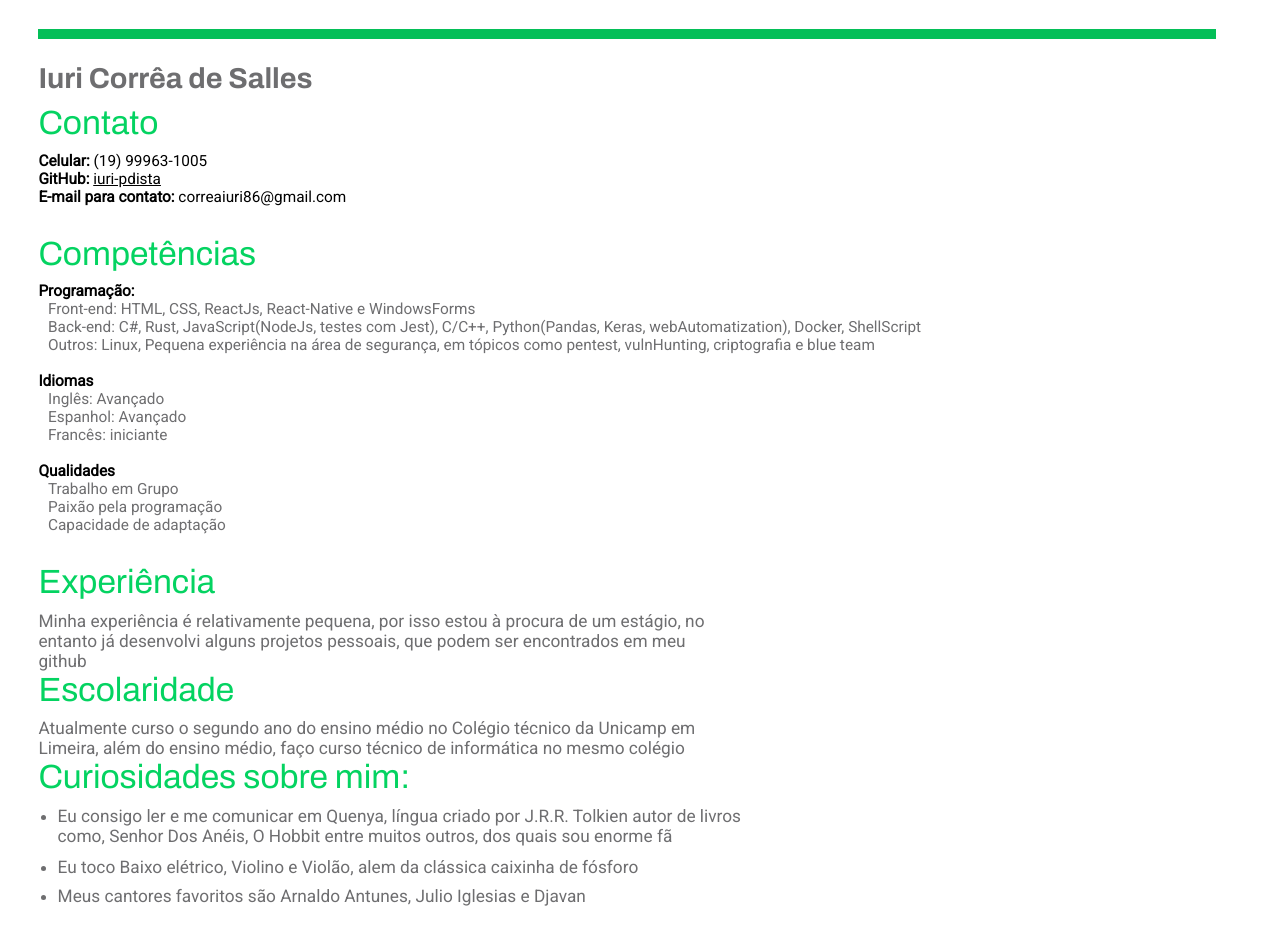
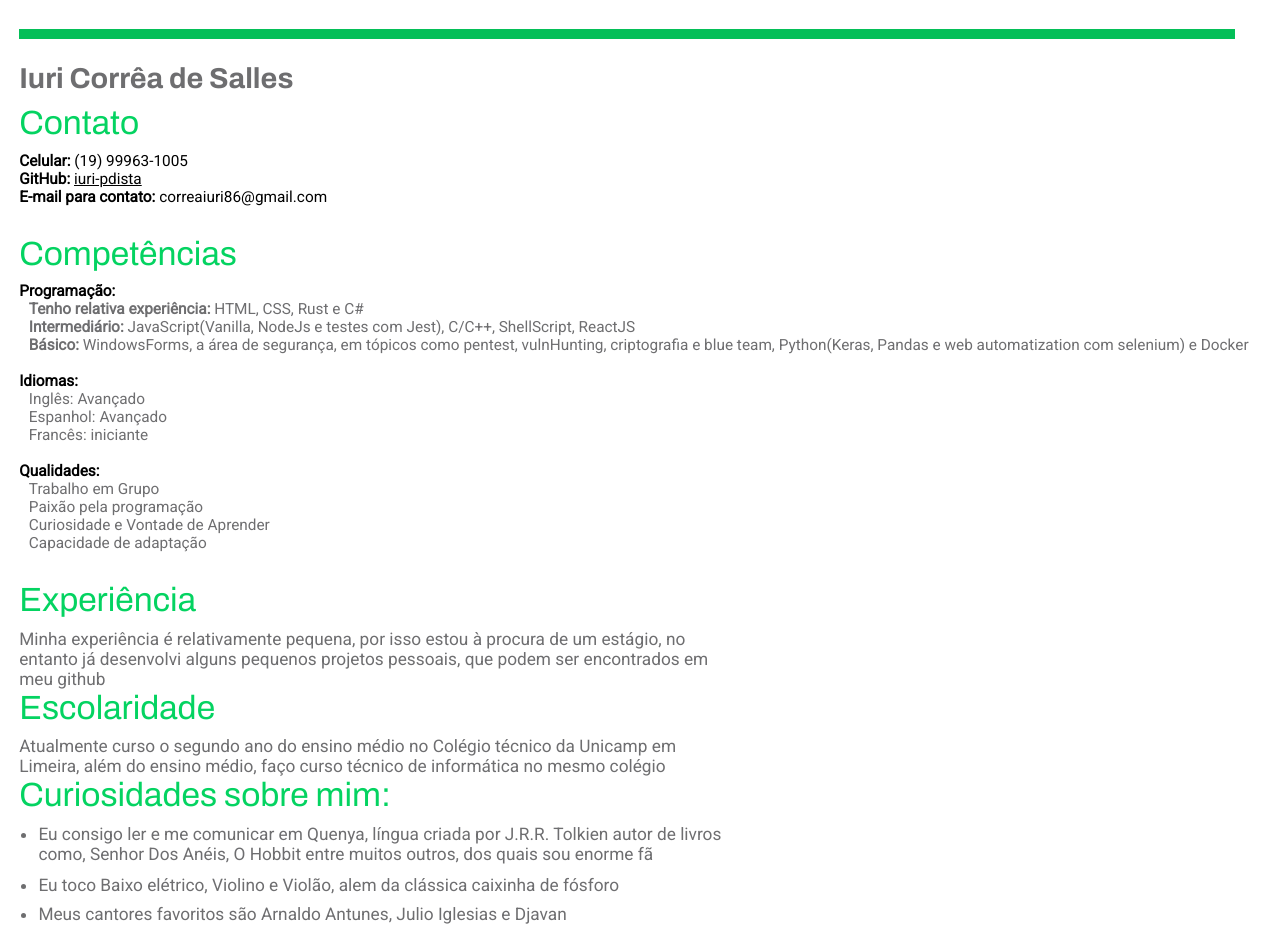
Before and after one commit to iuri-pdista/Curriculum-Vitae, a plain HTML site: page index.html in a window 1280 px wide. Drawn offline with Linux system fonts and the light colour scheme.

Commit message:
Possible final version

```diff
--- a/index.html
+++ b/index.html
@@ -22,18 +22,20 @@
         html, body {
             height: 100vh;
             display: flex;
+            flex: 1;
         }
 
         body{
             flex-flow: column;
             padding-top: 3rem;
-            padding-left: 4rem;
+            padding-left: 2rem;
+            padding-right: 2rem;
         }
 
         hr{
             border: none;
             border-top: 10px solid var(--color-details-dark);
-            width: 92vw;
+            width: 95vw;
         }
 
         ul{
@@ -115,14 +117,14 @@
             <b>Programação:</b>
                 <div class="subtopic-info">
                     <ul>
-                        <li>Front-end: HTML, CSS, ReactJs, React-Native e WindowsForms<br> </li>
-                        <li>Back-end: C#, Rust, JavaScript(NodeJs, testes com Jest), C/C++, Python(Pandas, Keras, webAutomatization), Docker, ShellScript <br></li>
-                        <li>Outros: Linux, Pequena experiência na área de segurança, em tópicos como pentest, vulnHunting, criptografia e blue team</li>
+                        <li><b>Tenho relativa experiência:</b> HTML, CSS, Rust e C#<br> </li>
+                        <li><b>Intermediário:</b> JavaScript(Vanilla, NodeJs e testes com Jest), C/C++, ShellScript, ReactJS <br></li>
+                        <li><b>Básico:</b> WindowsForms, a área de segurança, em tópicos como pentest, vulnHunting, criptografia e blue team, Python(Keras, Pandas e web automatization com selenium) e Docker</li>
                     </ul>
                 </div>
         </li>
         <li>
-            <br><b>Idiomas</b>
+            <br><b>Idiomas: </b>
                 <div class="subtopic-info">
                     <ul>
                         <li>Inglês: Avançado</li>
@@ -132,23 +134,24 @@
                 </div>
         </li>
         <li>
-            <br><b>Qualidades</b>
+            <br><b>Qualidades:</b>
                 <div class="subtopic-info">
                     <ul>
                         <li>Trabalho em Grupo</li>
                         <li>Paixão pela programação</li>
+                        <li>Curiosidade e Vontade de Aprender</li>
                         <li>Capacidade de adaptação</li>
                     </ul>
                 </div>
         </li>
     </ul>
     <h2 class="topic-header">Experiência</h2>
-        <p class="experience-info">Minha experiência é relativamente pequena, por isso estou à procura de um estágio, no entanto já desenvolvi alguns projetos pessoais, que podem ser encontrados em meu github</p>
+        <p class="experience-info">Minha experiência é relativamente pequena, por isso estou à procura de um estágio, no entanto já desenvolvi alguns pequenos projetos pessoais, que podem ser encontrados em meu github</p>
     <h2 class="topic-header">Escolaridade</h2>
         <p class="experience-info">Atualmente curso o segundo ano do ensino médio no Colégio técnico da Unicamp em Limeira, além do ensino médio, faço curso técnico de informática no mesmo colégio</p>
     <h2 class="topic-header">Curiosidades sobre mim: </h2>
     <ul class="fun-fact-list">
-        <li class="experience-info">Eu consigo ler e me comunicar em Quenya, língua criado por J.R.R. Tolkien autor de livros como, Senhor Dos Anéis, O Hobbit entre muitos outros, dos quais sou enorme fã</li><br>
+        <li class="experience-info">Eu consigo ler e me comunicar em Quenya, língua criada por J.R.R. Tolkien autor de livros como, Senhor Dos Anéis, O Hobbit entre muitos outros, dos quais sou enorme fã</li><br>
         <li class="experience-info">Eu toco Baixo elétrico, Violino e Violão, alem da clássica caixinha de fósforo</li>
         <li class="experience-info">Meus cantores favoritos são Arnaldo Antunes, Julio Iglesias e Djavan</li>
     </ul>
```
